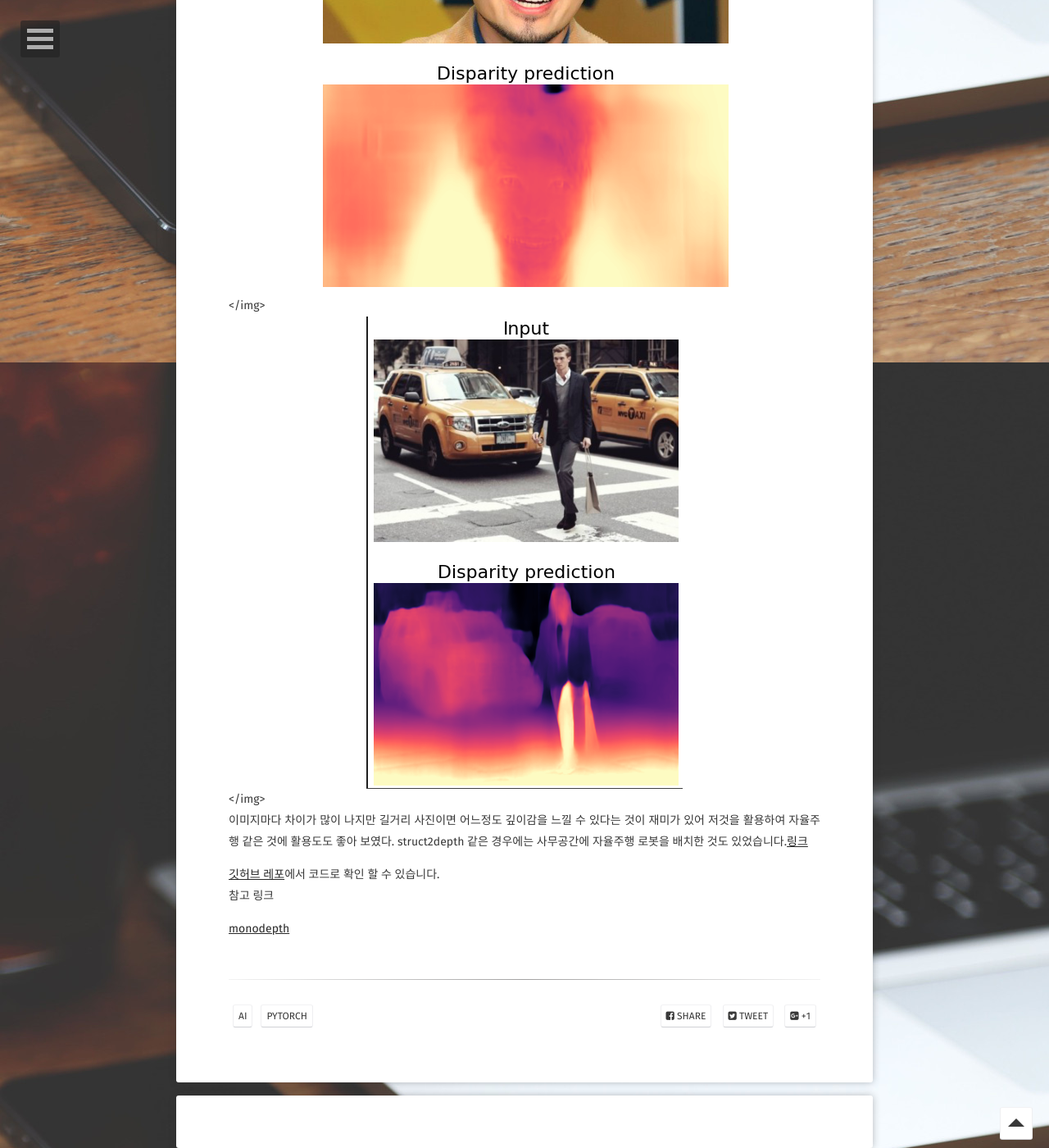
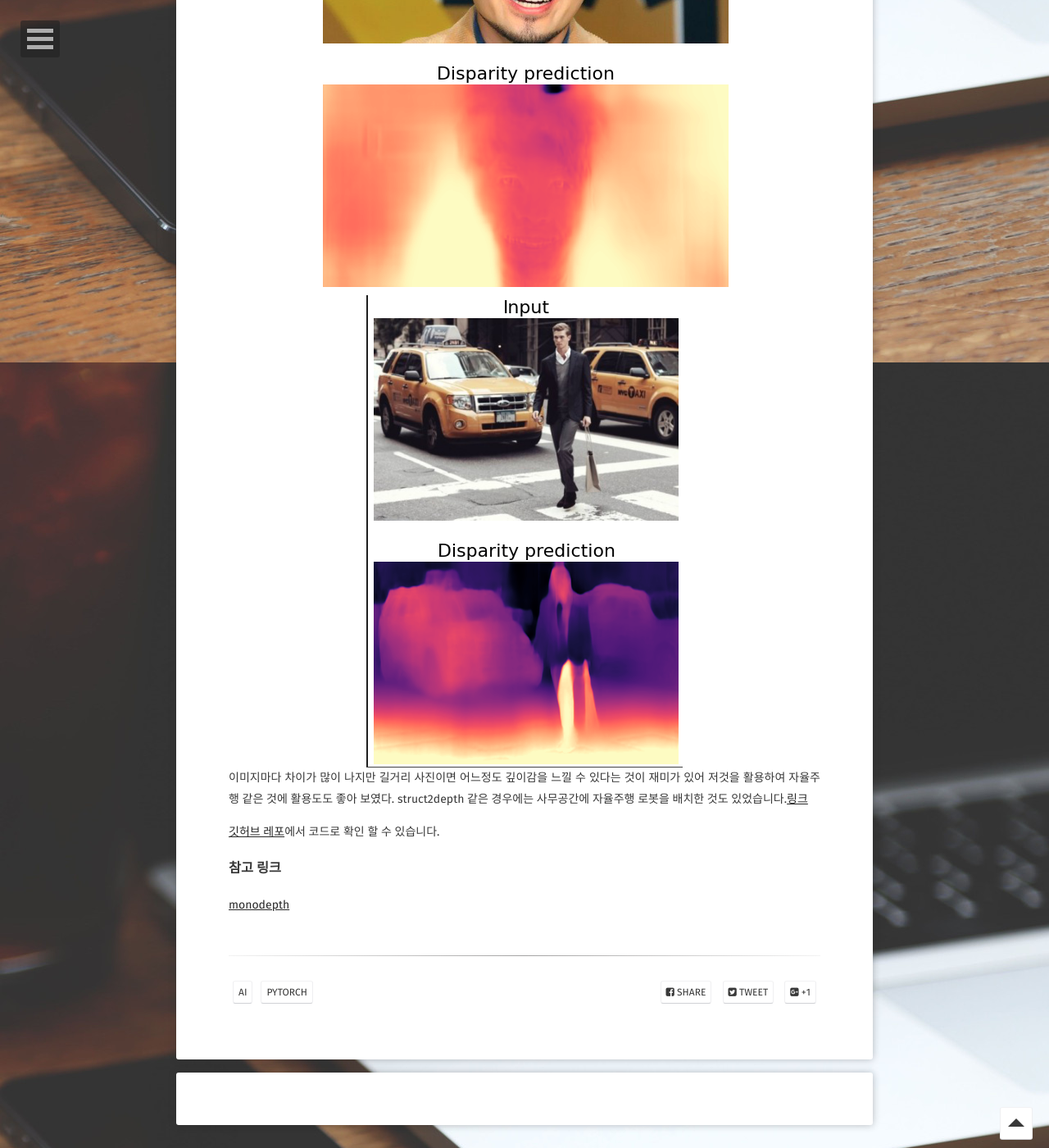
Before and after one commit to HSC-1/HSC-1.github.io, a Jekyll site: the page built from _posts/2021-03-24-wow.md, in a window 1280 px wide and 1400 px high, scrolled down 898 px. Shown: the whole window at 82% size. Built offline with Jekyll 4.4.1, drawn with Linux system fonts in a browser that asks for light colours; some web fonts are replaced; comment, search, counter and statistics services are not loaded.

Commit message:
빠른 수정

```diff
--- a/_posts/2021-03-24-wow.md
+++ b/_posts/2021-03-24-wow.md
@@ -16,8 +16,8 @@ tensorflow를 배워 tensorflow위주로 찾게 되었는데 이번 모델 튜
 기본으로 이미 어느정도 학습된 가중치를 가져와 사용하였습니다.
 <!-- ![](https://raw.githubusercontent.com/HSC-1/HSC-1.github.io/main/_posts/image/hong.png)
 ![](https://raw.githubusercontent.com/HSC-1/HSC-1.github.io/main/_posts/image/runway.png) -->
-<img src="https://raw.githubusercontent.com/HSC-1/HSC-1.github.io/main/_posts/image/hong.png" width = "400px"></img>
-<img src="https://raw.githubusercontent.com/HSC-1/HSC-1.github.io/main/_posts/image/runway.png" width = "400px"></img>
+<img src="https://raw.githubusercontent.com/HSC-1/HSC-1.github.io/main/_posts/image/hong.png" width = "400px">
+<img src="https://raw.githubusercontent.com/HSC-1/HSC-1.github.io/main/_posts/image/runway.png" width = "400px">
 이미지마다 차이가 많이 나지만 길거리 사진이면 어느정도 깊이감을 느낄 수 있다는 것이 재미가 있어 저것을 활용하여 자율주행 같은 것에 활용도도 좋아 보였다. struct2depth 같은 경우에는 사무공간에 자율주행 로봇을 배치한 것도 있었습니다.[링크](https://sites.google.com/view/struct2depth)
 
 
@@ -25,6 +25,6 @@ tensorflow를 배워 tensorflow위주로 찾게 되었는데 이번 모델 튜
 
 
 [깃허브 레포](https://github.com/HSC-1/aiffel_achieve/blob/master/(E10)segmentation.ipynb)에서 코드로 확인 할 수 있습니다.
-참고 링크
 
+### 참고 링크
 [monodepth](https://github.com/nianticlabs/monodepth2)
```
